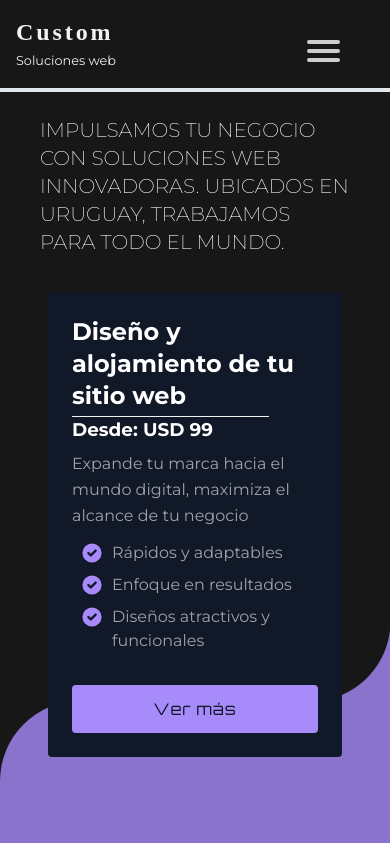
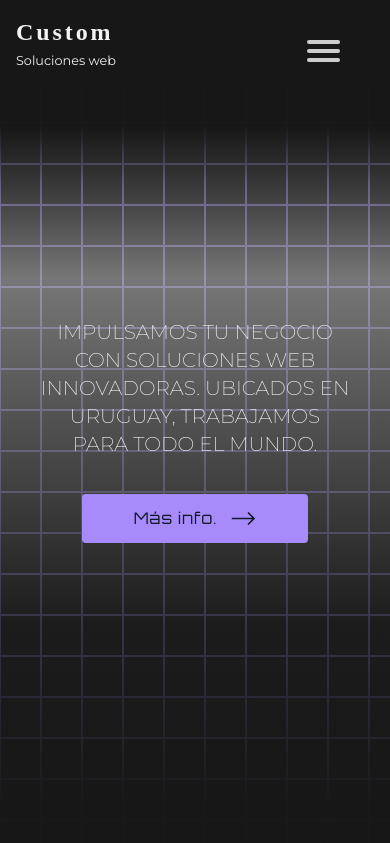
Before and after one commit to est3banst/custom, a React (Vite) app: page / in a window 390 px wide. Shown: the top 843 px of the page. Built offline with nearby package versions, Linux system fonts and the light colour scheme; a web font is replaced by a local one.

Commit message:
d f me c

```diff
--- a/src/components/Card.jsx
+++ b/src/components/Card.jsx
@@ -65,12 +65,6 @@ const StyledWrapper = styled.div`
   background-color: #f2f2f2;
   margin : 4px 0;
   }
-  .title {
-    font-size: 1.5rem;
-    line-height: 2rem;
-    font-weight: 700;
-    color: #fff
-  }
 
   .price {
     font-size: 1.15rem;
--- /dev/null
+++ b/src/components/GridHero.jsx
@@ -0,0 +1,50 @@
+import React, { useState, useEffect } from "react";
+
+const GridHero = () => {
+  const [numColumns, setNumColumns] = useState(0);
+  const [numRows, setNumRows] = useState(0);
+
+  const squareSize = 1;
+  const gapSize = 40;
+
+  const calcGrid = () => {
+    const container = document.getElementById("hero-container");
+    if (!container) return;
+
+    const width = container.clientWidth;
+    const height = container.clientHeight;
+
+    const columns = Math.ceil(width / (squareSize + gapSize));
+    const rows = Math.ceil(height / (squareSize + gapSize));
+
+    setNumColumns(columns);
+    setNumRows(rows);
+  };
+
+  useEffect(() => {
+    calcGrid();
+    window.addEventListener("resize", calcGrid);
+
+    return () => {
+      window.removeEventListener("resize", calcGrid);
+    };
+  }, []);
+
+  return (
+    <div
+      className="absolute z-20 top-0 left-0 w-full h-full grid"
+      style={{
+        gridTemplateColumns: `repeat(${numColumns}, ${squareSize + gapSize}px)`,
+        gridTemplateRows: `repeat(${numRows}, ${squareSize + gapSize}px)`,
+      }}
+    >
+      {Array.from({ length: numColumns * numRows }).map((_, index) => (
+        <div
+        aria-hidden="true"
+        key={index} className="bg-[#171717] border-[.2px] border-[#a78bfa]" />
+      ))}
+    </div>
+  );
+};
+
+export default GridHero;
--- a/src/components/Hero.jsx
+++ b/src/components/Hero.jsx
@@ -1,15 +1,20 @@
-import React from 'react'
+import React from "react";
+import GridHero from "./GridHero";
 
 const Hero = () => {
   return (
-    <div className='flex hero-font translate-y-16 m-6'>
-        <div className='flex flex-col gap-4 my-3 p-4'>
-       <h2 className='text-xl mb-4 uppercase'>Impulsamos tu negocio con soluciones web innovadoras. Ubicados en Uruguay, trabajamos para todo el mundo.</h2>
+    <div id="hero-container" className="relative w-full min-h-screen flex flex-col justify-center items-center overflow-hidden">
+      <GridHero />
+      <div className="relative cust-background z-20 text-center h-screen flex flex-col justify-center items-center gap-5 p-6">
+        <h2 className="text-xl md:text-2xl lg:text-3xl font-extralight uppercase p-4 ">
+          Impulsamos tu negocio con soluciones web innovadoras. Ubicados en Uruguay, trabajamos para todo el mundo.
+        </h2>
+        <a href="" className="action">Más info.
+        <svg xmlns="http://www.w3.org/2000/svg" width="25" height="25" viewBox="0 0 512 512"><path fill="currentColor" d="m359.873 121.377l-22.627 22.627l95.997 95.997H16v32.001h417.24l-95.994 95.994l22.627 22.627L494.498 256z"/></svg>
+        </a>
+      </div>
+    </div>
+  );
+};
 
-    </div>
-
-    </div>
-  )
-}
-
-export default Hero
+export default Hero;
--- a/src/components/Main.jsx
+++ b/src/components/Main.jsx
@@ -2,12 +2,26 @@ import React from 'react'
 import Services from './Services'
 import Hero from './Hero'
 import About from './About'
+import { useInView } from "react-intersection-observer";
 
 const Main = () => {
+
+  const { ref, inView } = useInView({
+   triggerOnce: false,
+   threshold : 0.3
+
+  });
+
   return (
     <>
-    <div>
+    <div className='overflow-x-hidden'>
+    <div
+        ref={ref}
+        className={`transform transition-all duration-600 ease-out
+          ${inView ? 'translate-y-0 opacity-100' : 'translate-y-[-5%] opacity-0'}`}
+      >
     <Hero />
+    </div>
     <Services />
     <About />
 
--- a/src/components/MarqueeComp.jsx
+++ b/src/components/MarqueeComp.jsx
@@ -23,12 +23,12 @@ const MarqueeComp = () => {
 
         <div className="marquee">
           <div className="marquee-second-content">
-            <p className="brand">ASESORÍA Y OPTIMIZACIÓN</p>
+            <p className="font-st">ASESORÍA Y OPTIMIZACIÓN</p>
             <p className="brand">INTEGRACIONES COMPLETAS</p>
             <p className="brand">DESARROLLO WEB</p>
             <p className="font-st">APLICACIONES ESCALABLES</p>
 
-            <p aria-hidden='true' className="brand">ASESORÍA Y OPTIMIZACIÓN</p>
+            <p aria-hidden='true' className="font-st">ASESORÍA Y OPTIMIZACIÓN</p>
             <p aria-hidden='true' className="brand">INTEGRACIONES COMPLETAS</p>
             <p aria-hidden='true' className="brand">DESARROLLO WEB</p>
             <p aria-hidden='true' className="font-st">APLICACIONES ESCALABLES</p>
--- a/src/components/Nav.jsx
+++ b/src/components/Nav.jsx
@@ -3,7 +3,7 @@ import Menu from './Menu'
 
 const Nav = () => {
     return (
-        <header className='bg-[#171717] z-[50] p-4 flex fixed top-0 left-0 justify-between w-full border-b-4 border-slate-200'>
+        <header className='bg-[#171717] custom-nav-bg z-[50] p-4 flex fixed top-0 left-0 justify-between w-full'>
 
        <div className='flex justify-between w-full items-center'>
         <section className=''>
--- a/src/components/Services.jsx
+++ b/src/components/Services.jsx
@@ -5,7 +5,8 @@ import { useInView } from "react-intersection-observer";
 const Services = () => {
   return (
     <>
-      <div className="folded-rectangle mt-18 md:mt-8"></div>
+    <div className="relative mt-18 md:mt-8">
+    <div className="folded-rectangle"></div>
       <div className="flex justify-center gap-3">
         <div className="grid grid-cols-1 md:grid-cols-2 lg:grid-cols-3 gap-6 p-4">
           {services.map((service, index) => (
@@ -13,6 +14,8 @@ const Services = () => {
           ))}
         </div>
       </div>
+    </div>
+
     </>
   );
 };
@@ -49,7 +52,7 @@ const services = [
   {
     name: "Diseño y alojamiento de tu sitio web",
     attr: "Expande tu marca hacia el mundo digital, maximiza el alcance de tu negocio",
-    price: "Desde: USD 99",
+    price: "Desde: USD 99/Anual",
     value: "Diseños atractivos y funcionales",
     valuetwo: "Enfoque en resultados",
     valuet: "Rápidos y adaptables",
@@ -57,7 +60,7 @@ const services = [
   {
     name: "Diseño e implementación de tienda virtual",
     attr: "Tus clientes podrán comprar en tu tienda a cualquier hora del día, cualquier día del año",
-    price: "Desde: USD 500",
+    price: "Desde: USD 800/Anual",
     value: "Integración completa",
     valuetwo: "Optimizadas para ventas",
     valuet: "Tiendas personalizadas y escalables",
@@ -65,7 +68,7 @@ const services = [
   {
     name: "Diseño e implementación de sistemas de administración",
     attr: "Administra y gestiona todos los movimientos de tu negocio en un solo lugar",
-    price: "Desde: USD 500",
+    price: "Desde: USD 500/Anual",
     value: "Integración completa",
     valuetwo: "Funcionalidades personalizadas",
     valuet: "Diseños personalizados",
--- a/src/index.css
+++ b/src/index.css
@@ -31,6 +31,15 @@ body {
   font-family: 'Orbitron', serif;
   font-weight: 500;
 }
+.custom-nav-bg {
+  background: #171717;
+  background: linear-gradient(180deg, rgba(23, 23, 23, .98) 90%);
+}
+.cust-background {
+  background: rgb(148,148,148);
+  background: linear-gradient(180deg, rgba(23, 23, 23, .99) 15%, rgba(73, 73, 73, 0.661) 22%, rgba(148,148,148,0.7660057773109244) 33%, rgba(29,29,29,.8) 74%, rgba(23,23,23,.99) 95%);
+
+}
 .cust-font {
   font-family: 'Gloock', serif;
   letter-spacing: 0.182rem;
@@ -54,13 +63,16 @@ body {
 .action {
   border: none;
   outline: none;
-  display: inline-block;
-  width: 100%;
+  display: flex;
+  justify-content: center;
+  width: max-content;
+  gap: 14px;
+  margin: 0 auto;
   font-family: 'Orbitron', serif;
   border-radius: 0.25rem;
-  background-color: rgba(167, 139, 250, 1);
-  padding-left: 1.25rem;
-  padding-right: 1.25rem;
+  background-color: #a78bfa;
+  padding-left: 3.25rem;
+  padding-right: 3.25rem;
   padding-top: 0.75rem;
   padding-bottom: 0.75rem;
   text-align: center;
@@ -80,7 +92,7 @@ body {
   width: 100%;
   position: absolute;
   left: 0;
-  top: 40%;
+  top: 10%;
   height: 100vh;
   aspect-ratio: 1.5;
   background: rgba(167, 139, 250, .8);
@@ -101,6 +113,14 @@ body {
 .border-nav:hover {
   background-color: #7271710a;
 }
+
+.title {
+  font-size: 1.5rem;
+  line-height: 2rem;
+  font-weight: 700;
+  color: #fff
+}
+
 .load-bord {
   width: 0;
   height: 1.5px;
@@ -124,14 +144,14 @@ body {
   gap: 6rem;
   padding-left: 6rem;
   width: max-content;
-  animation: marquee-move-text var(--speed, 20s) linear infinite var(
+  animation: marquee-move-text var(--speed, 18s) linear infinite var(
       --direction,
       forwards
     );
 }
 .marquee-second-content {
 
-  animation: marquee-move-text var(--speed, 36s) linear infinite var(
+  animation: marquee-move-text var(--speed, 25s) linear infinite var(
       --direction,
       forwards
     );
@@ -167,18 +187,23 @@ body {
 
 @media (width < 1008px) {
   .folded-rectangle {
-    height: 150vh;
+    height: 140vh;
   }
 
 }
 @media (width < 768px) {
   .folded-rectangle {
-    height: 180vh;
-    top: 50%;
+    height: 190vh;
+    top: 18%;
   }
 }
-@media (width < 400px) {
+@media (width < 420px) {
   .folded-rectangle {
-    top: 65%;
+    top: 25%;
   }
+  .title {
+    font-size: 1.2rem;
+    line-height: 1.5rem;
+  }
+
 }
```
